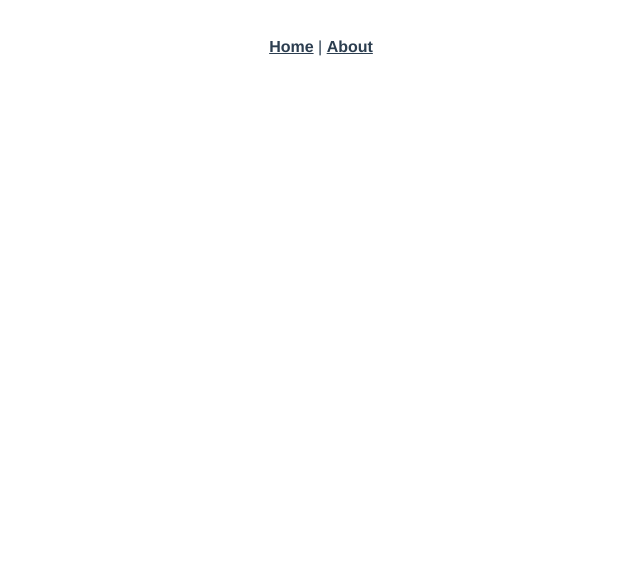
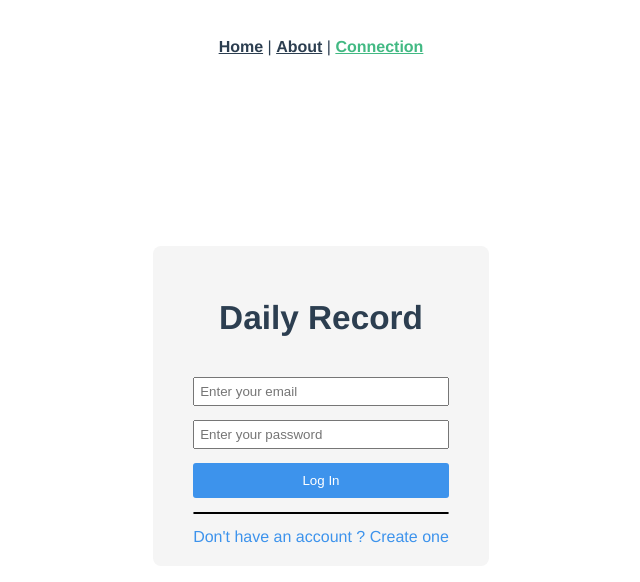
Before and after one commit to ThomasBernardDiiage/DailyRecord, a Vue app in the folder client-dailyrecord/: page /connection in a window 1280 px wide. Shown: the top 582 px of the page, without its empty margins (319-959 px from the left). Built offline with nearby package versions, Linux system fonts and the light colour scheme.

Commit message:
Create the connection vue, html, css

```diff
--- a/client-dailyrecord/src/App.vue
+++ b/client-dailyrecord/src/App.vue
@@ -2,7 +2,8 @@
   <div id="app">
     <div id="nav">
       <router-link to="/">Home</router-link> |
-      <router-link to="/about">About</router-link>
+      <router-link to="/about">About</router-link> |
+      <router-link to="/connection">Connection</router-link>
     </div>
     <router-view/>
   </div>
--- a/client-dailyrecord/src/router/index.js
+++ b/client-dailyrecord/src/router/index.js
@@ -13,10 +13,12 @@ const routes = [
   {
     path: '/about',
     name: 'About',
-    // route level code-splitting
-    // this generates a separate chunk (about.[hash].js) for this route
-    // which is lazy-loaded when the route is visited.
-    component: () => import(/* webpackChunkName: "about" */ '../views/About.vue')
+    component: () => import('../views/About.vue')
+  },
+  {
+    path: '/connection', // The path of the connection page
+    name: 'Connection', // Name of this page
+    component: () => import('../views/Connection.vue') // Import components
   }
 ]
 
--- /dev/null
+++ b/client-dailyrecord/src/views/Connection.vue
@@ -0,0 +1,68 @@
+<template>
+    <section class="container">
+        <section class="card">
+            <h1>Daily Record</h1>
+            <input type="text" placeholder="Enter your email">
+            <input type="text" placeholder="Enter your password">
+            <button>Log In</button>
+            <span></span>
+            <a href="">Don't have an account ? Create one</a>
+        </section>
+    </section>
+</template>
+
+<style>
+section.container{
+    display: flex;
+    align-items: center;
+    justify-content: center;
+    height: 80vh;
+}
+
+section.card{
+    min-width: 200px;
+    background-color: whitesmoke;
+    border-radius: 8px;
+    display: flex;
+    flex-direction: column;
+    padding: 20px 40px;
+}
+
+section.card h1{
+    font-size: 25pt;
+}
+
+section.card input{
+    margin: 7px 0;
+    padding: 5px;
+}
+
+section.card button{
+    border: none;
+    border-radius: 3px;
+    background-color: rgb(61, 147, 236);
+    margin: 7px 0;
+    padding: 10px 20px;
+    color: white;
+}
+
+section.card button:hover{
+    cursor: pointer;
+}
+
+section.card span{
+    border: solid black 1px;
+    border-radius: 3px;
+    margin: 7px 0;
+}
+
+section.card a {
+    text-decoration: none;
+    color: rgb(61, 147, 236);
+    margin-top: 7px;
+}
+</style>
+
+
+<script>
+</script>
```
